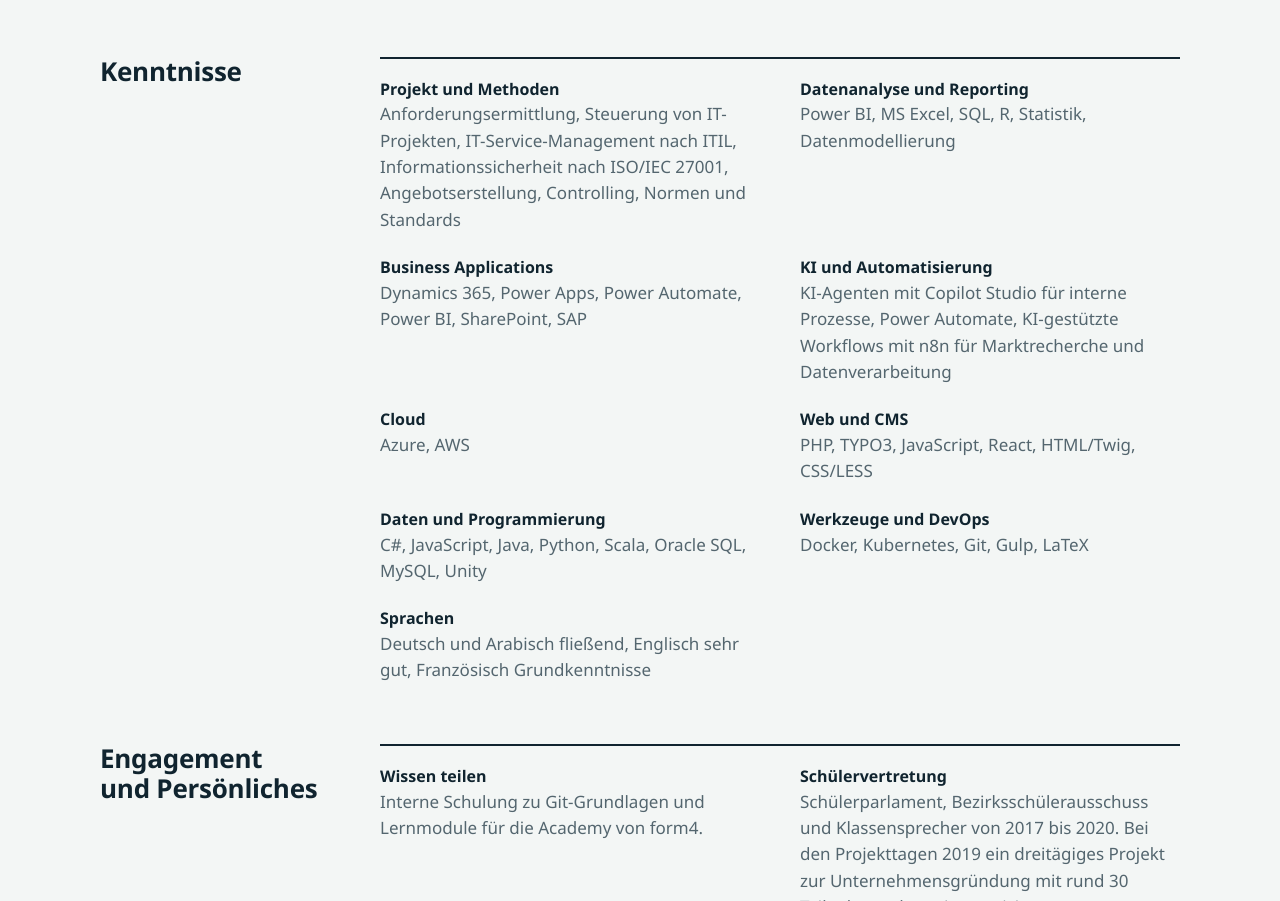
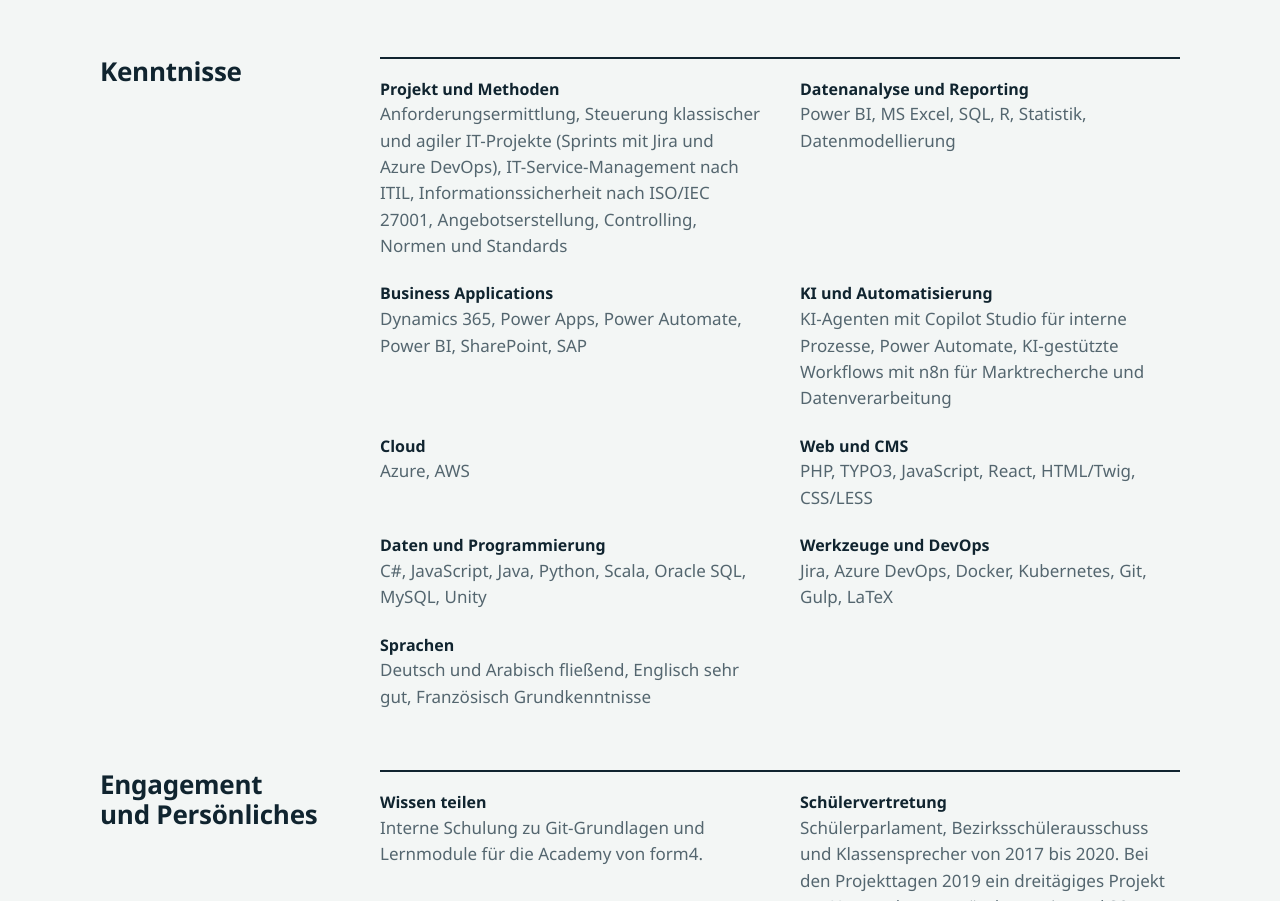
Before and after one commit to Odai-Mawed/Odai-Mawed.github.io, a plain HTML site: page index.html in a window 1280 px wide. Shown: the part 3688-4589 px from the top of the page. Drawn offline with Linux system fonts and the light colour scheme.

Commit message:
Agile Projektarbeit mit Jira und Azure DevOps ergänzen
Co-Authored-By: Claude Opus 5.5 <noreply@anthropic.com>
Claude-Session: https://claude.ai/code/session_013YeMqW2kHUiqhRHVCd9QU5

```diff
--- a/index.html
+++ b/index.html
@@ -184,14 +184,14 @@
   <section class="block split">
     <h2>Kenntnisse</h2>
     <div class="skills">
-      <div><h3>Projekt und Methoden</h3><p>Anforderungsermittlung, Steuerung von IT-Projekten, IT-Service-Management nach ITIL, Informationssicherheit nach ISO/IEC 27001, Angebotserstellung, Controlling, Normen und Standards</p></div>
+      <div><h3>Projekt und Methoden</h3><p>Anforderungsermittlung, Steuerung klassischer und agiler IT-Projekte (Sprints mit Jira und Azure DevOps), IT-Service-Management nach ITIL, Informationssicherheit nach ISO/IEC 27001, Angebotserstellung, Controlling, Normen und Standards</p></div>
       <div><h3>Datenanalyse und Reporting</h3><p>Power BI, MS Excel, SQL, R, Statistik, Datenmodellierung</p></div>
       <div><h3>Business Applications</h3><p>Dynamics 365, Power Apps, Power Automate, Power BI, SharePoint, SAP</p></div>
       <div><h3>KI und Automatisierung</h3><p>KI-Agenten mit Copilot Studio für interne Prozesse, Power Automate, KI-gestützte Workflows mit n8n für Marktrecherche und Datenverarbeitung</p></div>
       <div><h3>Cloud</h3><p>Azure, AWS</p></div>
       <div><h3>Web und CMS</h3><p>PHP, TYPO3, JavaScript, React, HTML/Twig, CSS/LESS</p></div>
       <div><h3>Daten und Programmierung</h3><p>C#, JavaScript, Java, Python, Scala, Oracle SQL, MySQL, Unity</p></div>
-      <div><h3>Werkzeuge und DevOps</h3><p>Docker, Kubernetes, Git, Gulp, LaTeX</p></div>
+      <div><h3>Werkzeuge und DevOps</h3><p>Jira, Azure DevOps, Docker, Kubernetes, Git, Gulp, LaTeX</p></div>
       <div><h3>Sprachen</h3><p>Deutsch und Arabisch fließend, Englisch sehr gut, Französisch Grundkenntnisse</p></div>
     </div>
   </section>
```
Also changed, not shown: 11 other files.
